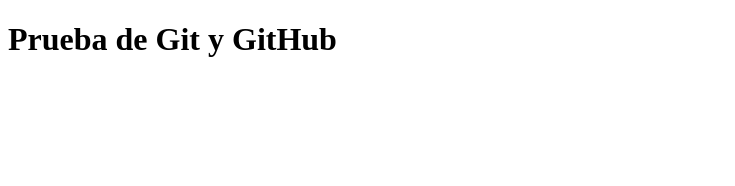
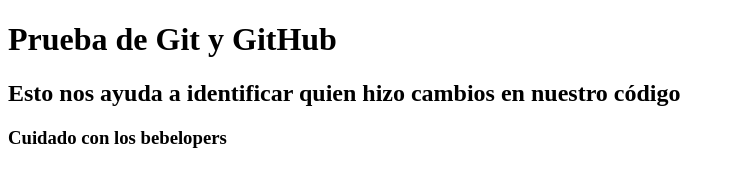
Before and after one commit to JohnFlorez25/git-ag-web, a plain HTML site: page index.html in a window 1280 px wide. Shown: the whole page, without its empty margins (0-735 px from the left). Drawn offline with Linux system fonts and the light colour scheme.

Commit message:
Definiendo los elementos de mi plantilla base

```diff
--- a/index.html
+++ b/index.html
@@ -4,9 +4,11 @@
     <meta charset="UTF-8" />
     <meta http-equiv="X-UA-Compatible" content="IE=edge" />
     <meta name="viewport" content="width=device-width, initial-scale=1.0" />
-    <title>Document</title>
+    <title>Ejercicio Web con GitHub</title>
   </head>
   <body>
       <h1>Prueba de Git y GitHub</h1>
+      <h2>Esto nos ayuda a identificar quien hizo cambios en nuestro código</h2>
+      <h3>Cuidado con los bebelopers</h3>
   </body>
 </html>
```
